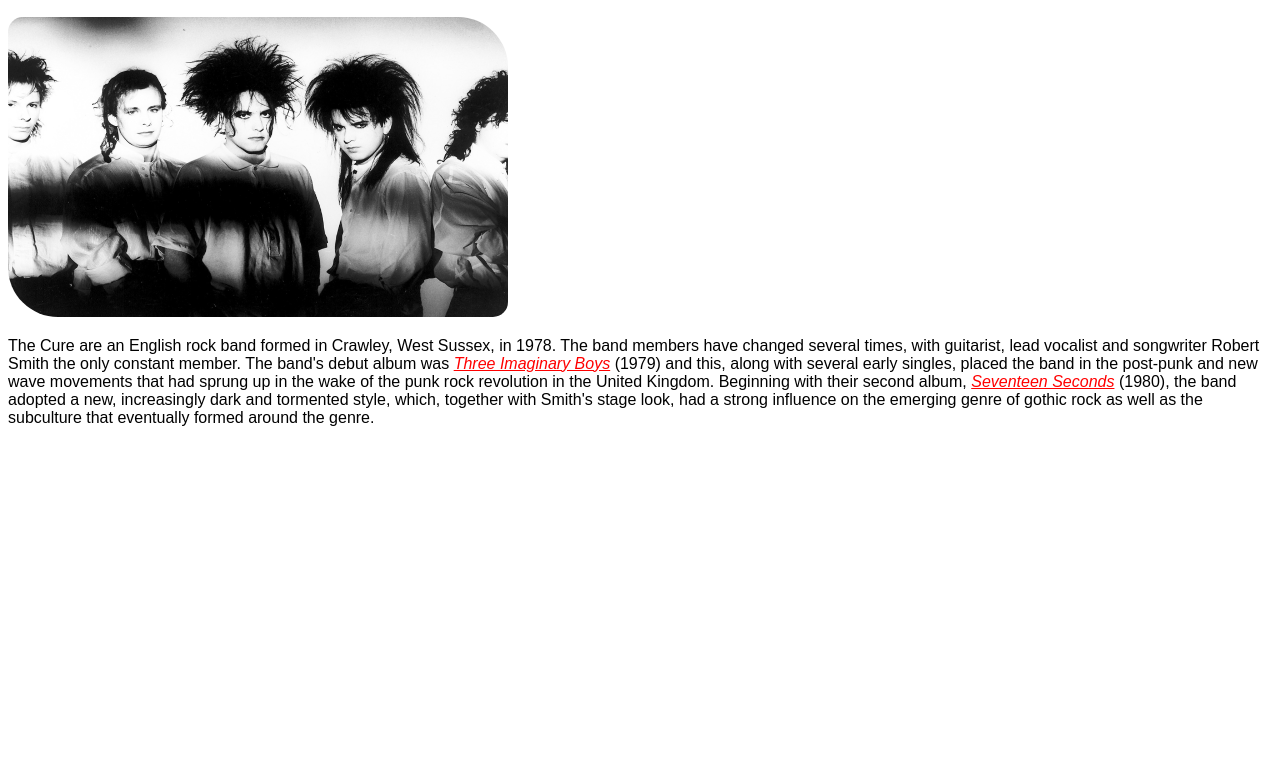
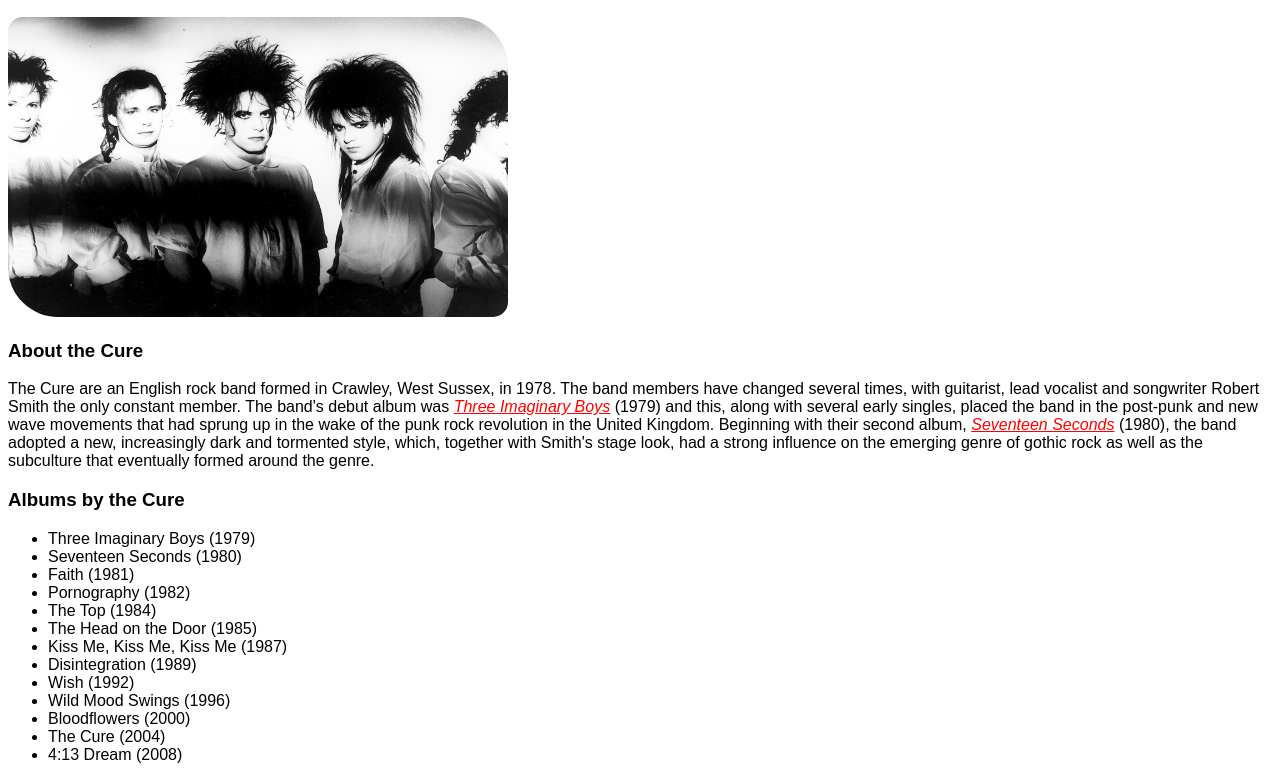
Before and after one commit to thekidnamedkd/my-favorite-band, a plain HTML site: page favorite-band.html in a window 1280 px wide. Shown: the part 111-891 px from the top of the page. Before the commit the page ends 800 px from the top, so only its background shows below. Drawn offline with Linux system fonts and the light colour scheme.

Commit message:
add 'album' section and bullet list albums by band chronologically.

```diff
--- a/favorite-band.html
+++ b/favorite-band.html
@@ -8,8 +8,26 @@
       <h1>MY FAVORITE BAND</h1>
         <h2>The Cure</h2>
           <img src="img/the-cure-bw.jpg">
+        <h3>About the Cure</h3>
           <p>The Cure are an English rock band formed in Crawley, West Sussex, in 1978.
           The band members have changed several times, with guitarist, lead vocalist and songwriter Robert Smith the only constant member.
           The band's debut album was <span class="album-link"><a href="https://en.wikipedia.org/wiki/Three_Imaginary_Boys">Three Imaginary Boys</a></span> (1979) and this, along with several early singles, placed the band in the post-punk and new wave movements that had sprung up in the wake of the punk rock revolution in the United Kingdom.
           Beginning with their second album, <span class="album-link"><a href="https://en.wikipedia.org/wiki/Seventeen_Seconds">Seventeen Seconds</a></span> (1980), the band adopted a new, increasingly dark and tormented style, which, together with Smith's stage look, had a strong influence on the emerging genre of gothic rock as well as the subculture that eventually formed around the genre.</p>
+        <h3>Albums by the Cure</h3>
+          <ul>
+            <li>Three Imaginary Boys (1979)</li>
+            <li>Seventeen Seconds (1980)</li>
+            <li>Faith (1981)</li>
+            <li>Pornography (1982)</li>
+            <li>The Top (1984)</li>
+            <li>The Head on the Door (1985)</li>
+            <li>Kiss Me, Kiss Me, Kiss Me (1987)</li>
+            <li>Disintegration (1989)</li>
+            <li>Wish (1992)</li>
+            <li>Wild Mood Swings (1996)</li>
+            <li>Bloodflowers (2000)</li>
+            <li>The Cure (2004)</li>
+            <li>4:13 Dream (2008)</li>
+          </ul>
+
   </body>
```
Lines whose indentation alone changed are shown as unchanged.
